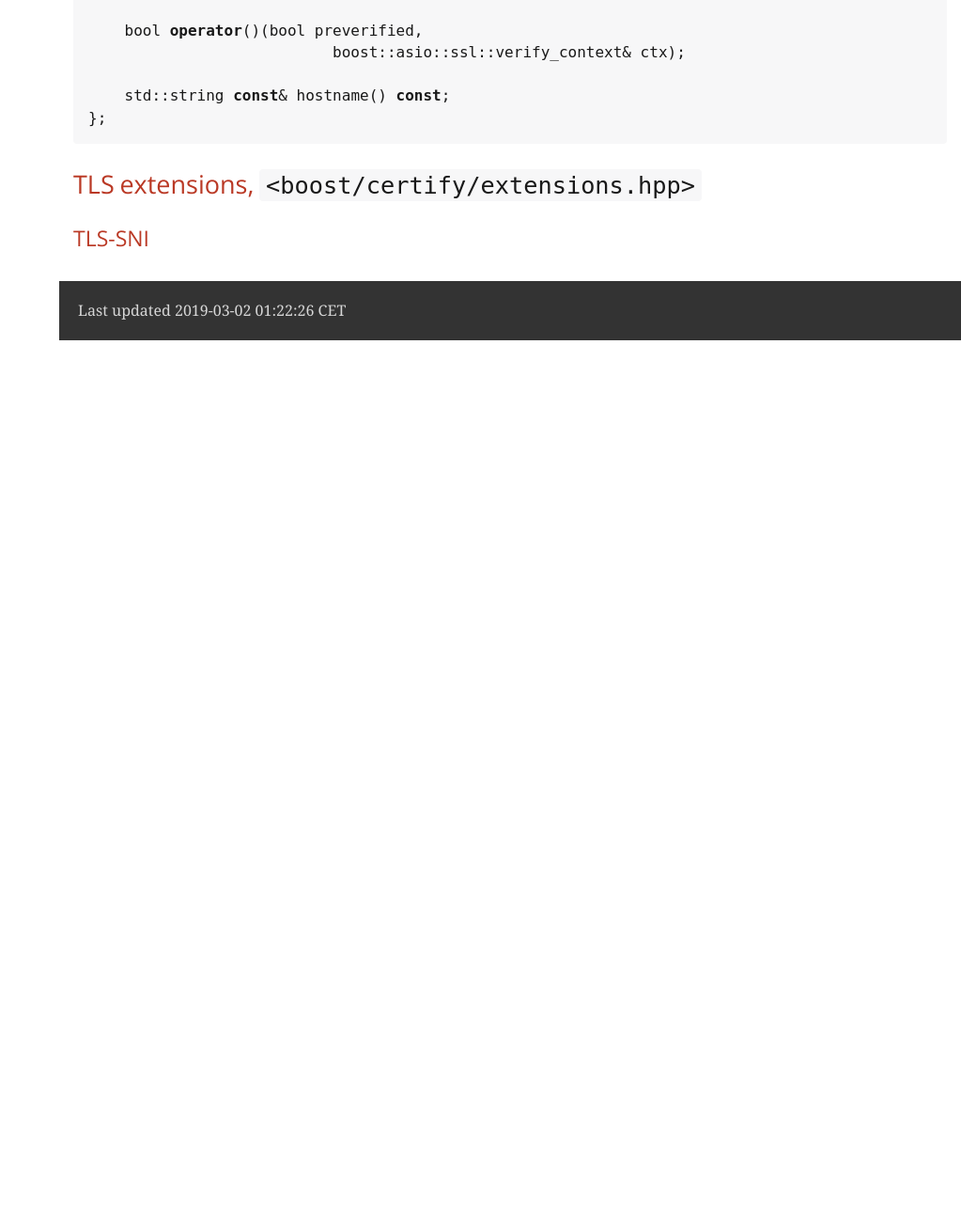
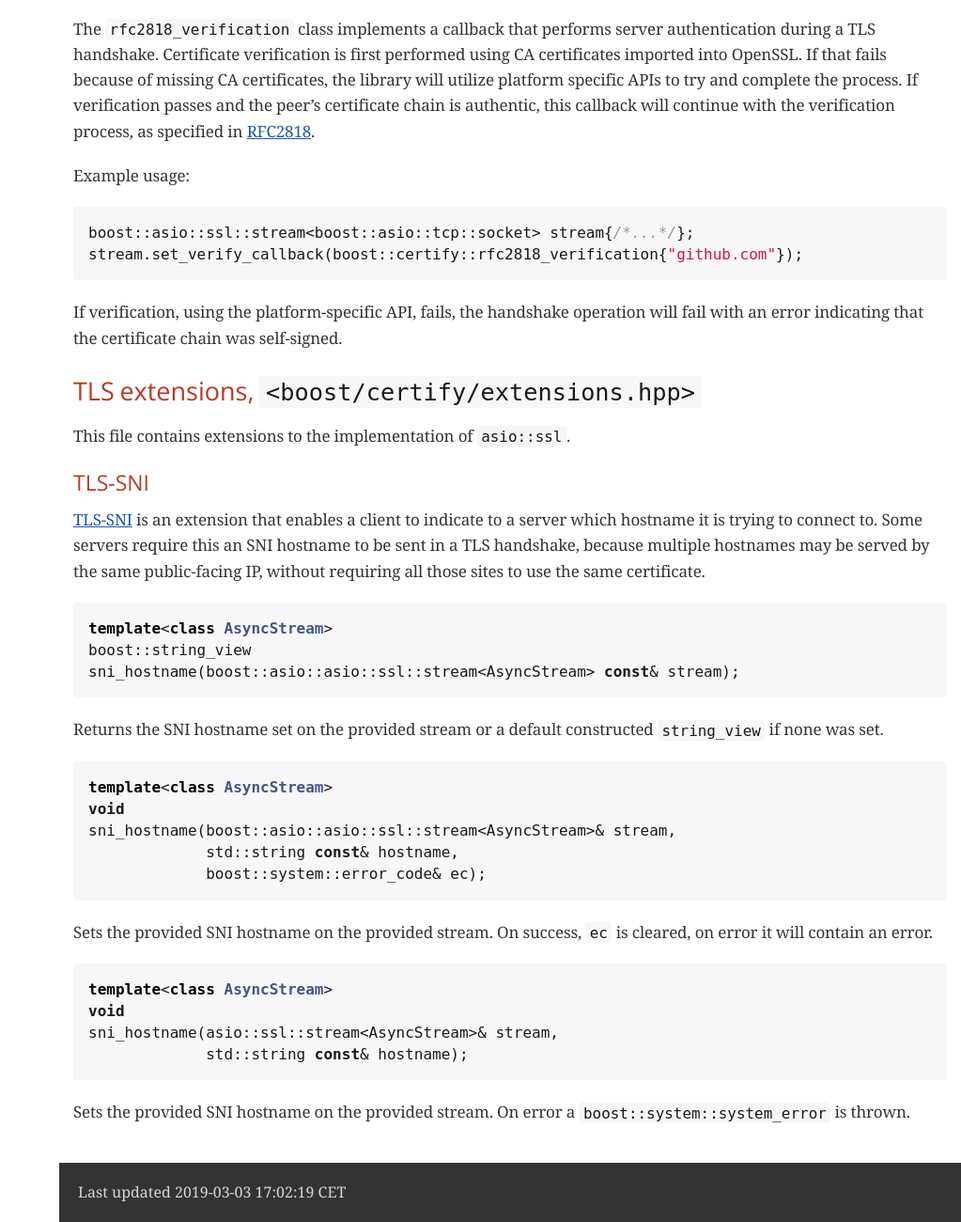
Before and after one commit to djarek/certify, a plain HTML site: page index.html in a window 1280 px wide. Shown: the part 3466-4766 px from the top of the page at 94% size, without its empty margins (257-1280 px from the left). Before the commit the page ends 3828 px from the top, so only its background shows below. Drawn offline with nearby package versions, Linux system fonts and the light colour scheme; a web font is replaced by a local one.

Commit message:
Documentation from 7468842192a29c95caa6a59ce029b272700ae94b

```diff
--- a/index.html
+++ b/index.html
@@ -736,15 +736,6 @@ complete.</p>
 </div>
 <div class="sect2">
 <h3 id="https_verification_code_boost_certify_rfc2818_verification_hpp_code">HTTPS verification, <code>&lt;boost/certify/rfc2818_verification.hpp&gt;</code></h3>
-<div class="paragraph">
-<p>The <code>rfc2818_verification</code> class implements a callback that server
-authentication during a TLS handshake. Certificate verification is first
-performed using CA certificates imported into OpenSSL. If that fails because of
-missing CA certificates, the library will utilize platform specific APIs to try
-and complete the process. If verification passes and the peer&#8217;s certificate
-chain is authentic, this callback will continue with the verification process,
-as specified in <a href="https://tools.ietf.org/html/rfc2818">RFC2818</a>.</p>
-</div>
 <div class="listingblock">
 <div class="content">
 <pre class="CodeRay highlight"><code data-lang="c++"><span class="keyword">class</span> <span class="class">rfc2818_verification</span>
@@ -759,12 +750,79 @@ as specified in <a href="https://tools.ietf.org/html/rfc2818">RFC2818</a>.</p>
 };</code></pre>
 </div>
 </div>
+<div class="paragraph">
+<p>The <code>rfc2818_verification</code> class implements a callback that performs server
+authentication during a TLS handshake. Certificate verification is first
+performed using CA certificates imported into OpenSSL. If that fails because of
+missing CA certificates, the library will utilize platform specific APIs to try
+and complete the process. If verification passes and the peer&#8217;s certificate
+chain is authentic, this callback will continue with the verification process,
+as specified in <a href="https://tools.ietf.org/html/rfc2818">RFC2818</a>.</p>
+</div>
+<div class="paragraph">
+<p>Example usage:</p>
+</div>
+<div class="listingblock">
+<div class="content">
+<pre class="CodeRay highlight"><code data-lang="c++">boost::asio::ssl::stream&lt;boost::asio::tcp::socket&gt; stream{<span class="comment">/*...*/</span>};
+stream.set_verify_callback(boost::certify::rfc2818_verification{<span class="string"><span class="delimiter">&quot;</span><span class="content">github.com</span><span class="delimiter">&quot;</span></span>});</code></pre>
+</div>
+</div>
+<div class="paragraph">
+<p>If verification, using the platform-specific API, fails, the handshake operation
+will fail with an error indicating that the certificate chain was self-signed.</p>
+</div>
 </div>
 <div class="sect2">
 <h3 id="tls_extensions_code_boost_certify_extensions_hpp_code">TLS extensions, <code>&lt;boost/certify/extensions.hpp&gt;</code></h3>
+<div class="paragraph">
+<p>This file contains extensions to the implementation of <code>asio::ssl</code>.</p>
+</div>
 <div class="sect3">
 <h4 id="tls_sni">TLS-SNI</h4>
-
+<div class="paragraph">
+<p><a href="https://en.wikipedia.org/wiki/Server_Name_Indication">TLS-SNI</a> is an extension
+that enables a client to indicate to a server which hostname it is trying to
+connect to. Some servers require this an SNI hostname to be sent in a TLS
+handshake, because multiple hostnames may be served by the same public-facing
+IP, without requiring all those sites to use the same certificate.</p>
+</div>
+<div class="listingblock">
+<div class="content">
+<pre class="CodeRay highlight"><code data-lang="c++"><span class="keyword">template</span>&lt;<span class="keyword">class</span> <span class="class">AsyncStream</span>&gt;
+boost::string_view
+sni_hostname(boost::asio::asio::ssl::stream&lt;AsyncStream&gt; <span class="directive">const</span>&amp; stream);</code></pre>
+</div>
+</div>
+<div class="paragraph">
+<p>Returns the SNI hostname set on the provided stream or a default
+constructed <code>string_view</code> if none was set.</p>
+</div>
+<div class="listingblock">
+<div class="content">
+<pre class="CodeRay highlight"><code data-lang="c++"><span class="keyword">template</span>&lt;<span class="keyword">class</span> <span class="class">AsyncStream</span>&gt;
+<span class="directive">void</span>
+sni_hostname(boost::asio::asio::ssl::stream&lt;AsyncStream&gt;&amp; stream,
+             std::<span class="predefined-type">string</span> <span class="directive">const</span>&amp; hostname,
+             boost::system::error_code&amp; ec);</code></pre>
+</div>
+</div>
+<div class="paragraph">
+<p>Sets the provided SNI hostname on the provided stream. On success, <code>ec</code> is
+cleared, on error it will contain an error.</p>
+</div>
+<div class="listingblock">
+<div class="content">
+<pre class="CodeRay highlight"><code data-lang="c++"><span class="keyword">template</span>&lt;<span class="keyword">class</span> <span class="class">AsyncStream</span>&gt;
+<span class="directive">void</span>
+sni_hostname(asio::ssl::stream&lt;AsyncStream&gt;&amp; stream,
+             std::<span class="predefined-type">string</span> <span class="directive">const</span>&amp; hostname);</code></pre>
+</div>
+</div>
+<div class="paragraph">
+<p>Sets the provided SNI hostname on the provided stream. On error a
+<code>boost::system::system_error</code> is thrown.</p>
+</div>
 </div>
 </div>
 </div>
@@ -772,7 +830,7 @@ as specified in <a href="https://tools.ietf.org/html/rfc2818">RFC2818</a>.</p>
 </div>
 <div id="footer">
 <div id="footer-text">
-Last updated 2019-03-02 01:22:26 CET
+Last updated 2019-03-03 17:02:19 CET
 </div>
 </div>
 </body>
```
